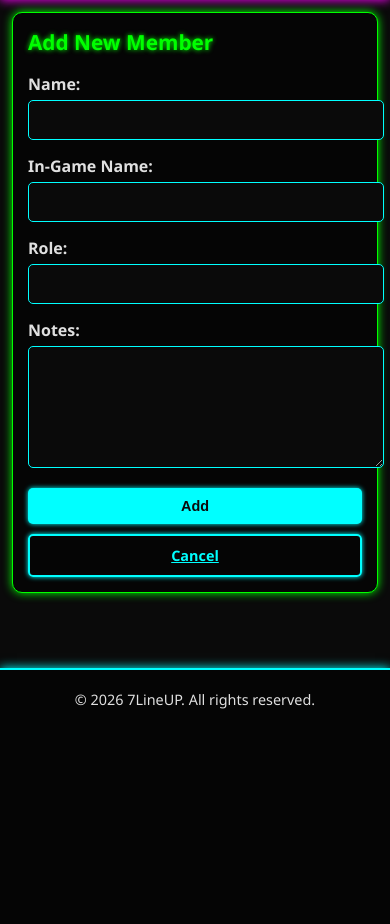
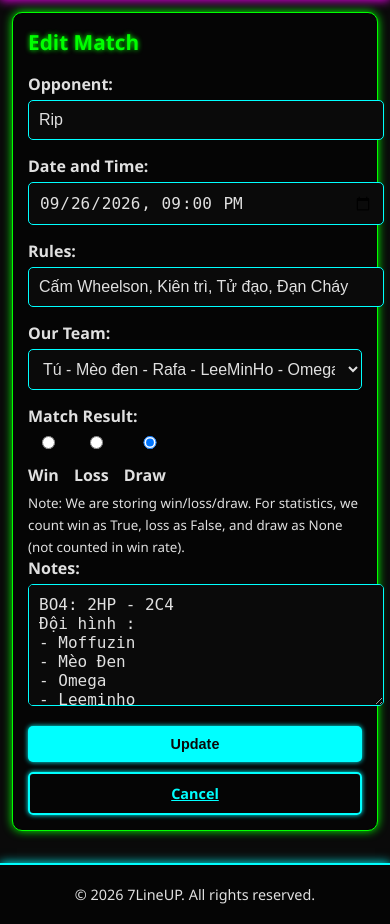
Before and after one commit to Mercenarya/7LineUp, a Django app: page /matches/1/edit/ in a window 390 px wide. Shown: the part 225-1149 px from the top of the page. Before the commit the page ends 934 px from the top, so only its background shows below. Run offline with Django 4.2, Linux system fonts and the light colour scheme.

```diff
--- a/7LineUp_Main/core/templates/core/match_form.html
+++ b/7LineUp_Main/core/templates/core/match_form.html
@@ -1,31 +1,58 @@
 {% extends "core/base.html" %}
 
-{% block title %}{% if member %}Edit Member{% else %}Add Member{% endif %} - 7LineUP{% endblock %}
+{% block title %}{% if match %}Edit Match{% else %}Add Match{% endif %} - 7LineUP{% endblock %}
 
 {% block content %}
 <div class="card">
-    <h2>{% if member %}Edit Member{% else %}Add New Member{% endif %}</h2>
+    <h2>{% if match %}Edit Match{% else %}Add New Match{% endif %}</h2>
     <form method="post">
         {% csrf_token %}
         <div>
-            <label for="name">Name:</label>
-            <input type="text" id="name" name="name" value="{{ member.name }}" required>
+            <label for="opponent">Opponent:</label>
+            <input type="text" id="opponent" name="opponent" value="{{ match.opponent }}" required>
         </div>
         <div>
-            <label for="ingame">In-Game Name:</label>
-            <input type="text" id="ingame" name="ingame" value="{{ member.ingame }}">
+            <label for="match_date">Date and Time:</label>
+            <input type="datetime-local" id="match_date" name="match_date" value="{% if match %}{{ match.match_date|date:'Y-m-d\TH:i' }}{% endif %}" required>
         </div>
         <div>
-            <label for="role">Role:</label>
-            <input type="text" id="role" name="role" value="{{ member.role }}">
+            <label for="rules">Rules:</label>
+            <input type="text" id="rules" name="rules" value="{{ match.rules }}">
+        </div>
+        <div>
+            <label for="team">Our Team:</label>
+            <select id="team" name="team" required>
+                <option value="">-- Select Team --</option>
+                {% for team in teams %}
+                    <option value="{{ team.id }}" {% if match and match.team_id == team.id %}selected{% endif %}>{{ team.name }} ({{ team.rank }})</option>
+                {% endfor %}
+            </select>
+        </div>
+        <div>
+            <label for="win">Match Result:</label>
+            <div style="display: flex; gap: 15px; align-items: center;">
+                <div>
+                    <input type="radio" id="win" name="win" value="win" {% if match and match.win == True %}checked{% endif %}>
+                    <label for="win">Win</label>
+                </div>
+                <div>
+                    <input type="radio" name="win" value="loss" {% if match and match.win == False %}checked{% endif %}>
+                    <label for="loss">Loss</label>
+                </div>
+                <div>
+                    <input type="radio" name="win" value="draw" {% if match and match.win == None %}checked{% endif %}>
+                    <label for="draw">Draw</label>
+                </div>
+            </div>
+            <small>Note: We are storing win/loss/draw. For statistics, we count win as True, loss as False, and draw as None (not counted in win rate).</small>
         </div>
         <div>
             <label for="notes">Notes:</label>
-            <textarea id="notes" name="notes">{{ member.notes }}</textarea>
+            <textarea id="notes" name="notes">{{ match.notes }}</textarea>
         </div>
         <div class="actions">
-            <button type="submit" class="btn">{% if member %}Update{% else %}Add{% endif %}</button>
-            <a href="{% url 'member_list' %}" class="btn btn-outline">Cancel</a>
+            <button type="submit" class="btn">{% if match %}Update{% else %}Add{% endif %}</button>
+            <a href="{% url 'match_list' %}" class="btn btn-outline">Cancel</a>
         </div>
     </form>
 </div>
```
